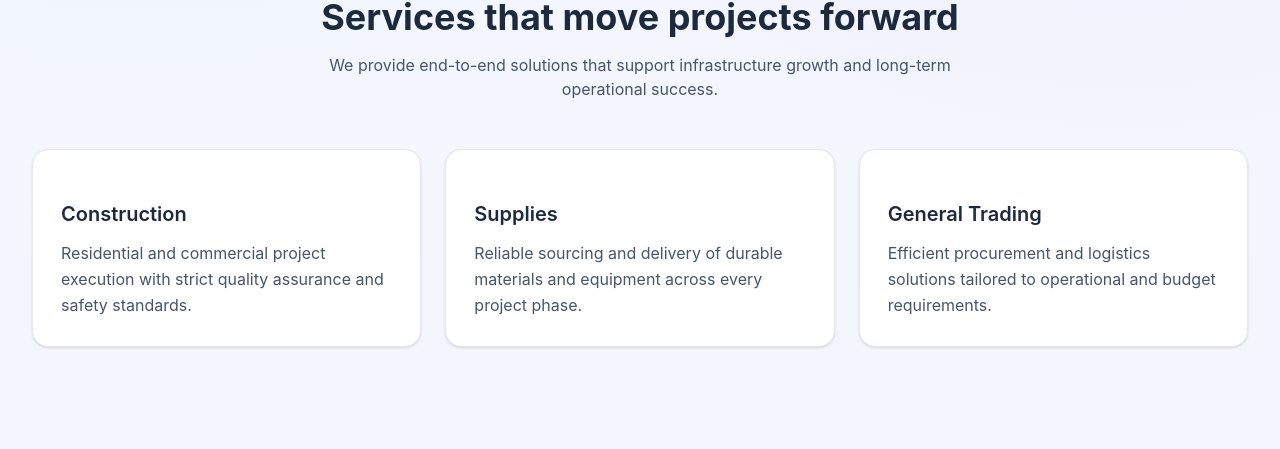
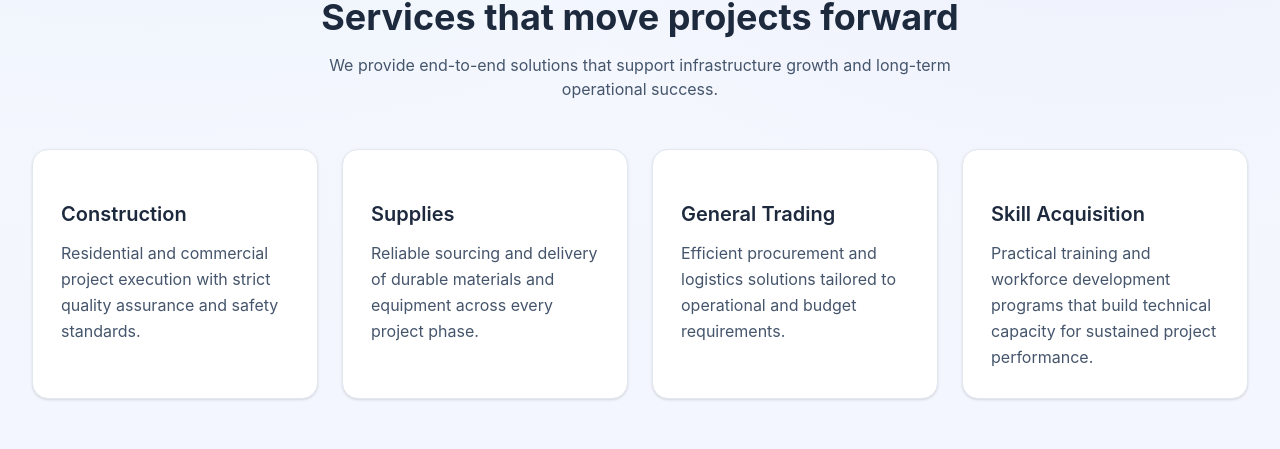
Before and after one commit to photon-e/chase-international, a Next.js app: page / in a window 1280 px wide. Shown: the part 1362-1811 px from the top of the page. Built offline with nearby package versions, Linux system fonts and the light colour scheme; no server answers.

Commit message:
Add skill acquisition to services section

```diff
--- a/components/Services.js
+++ b/components/Services.js
@@ -10,6 +10,10 @@ const services = [
   {
     title: 'General Trading',
     description: 'Efficient procurement and logistics solutions tailored to operational and budget requirements.'
+  },
+  {
+    title: 'Skill Acquisition',
+    description: 'Practical training and workforce development programs that build technical capacity for sustained project performance.'
   }
 ];
 
@@ -25,7 +29,7 @@ export default function Services() {
           </p>
         </div>
 
-        <div className="mt-12 grid gap-6 md:grid-cols-3">
+        <div className="mt-12 grid gap-6 md:grid-cols-2 xl:grid-cols-4">
           {services.map((service) => (
             <article
               key={service.title}
```
